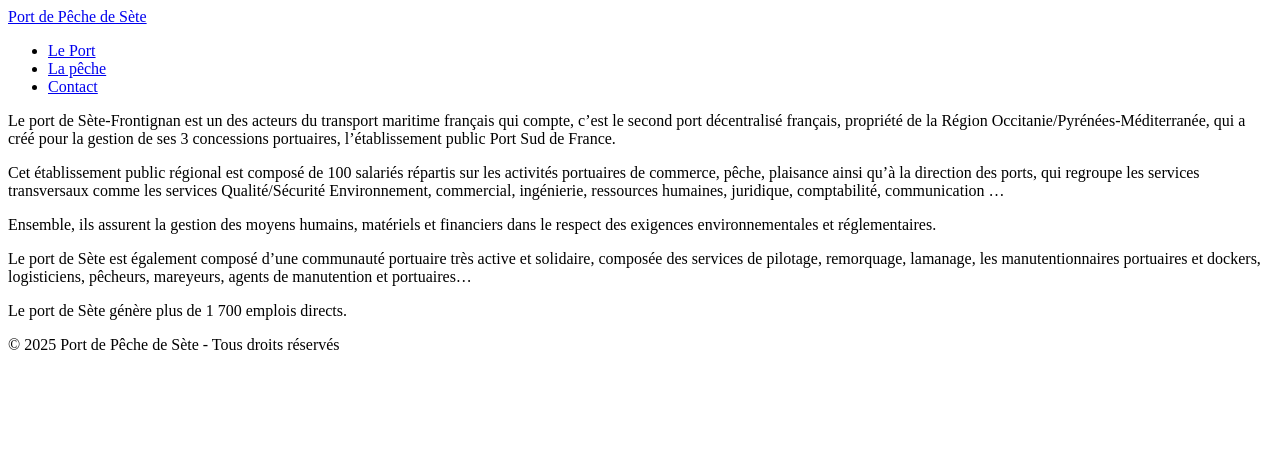
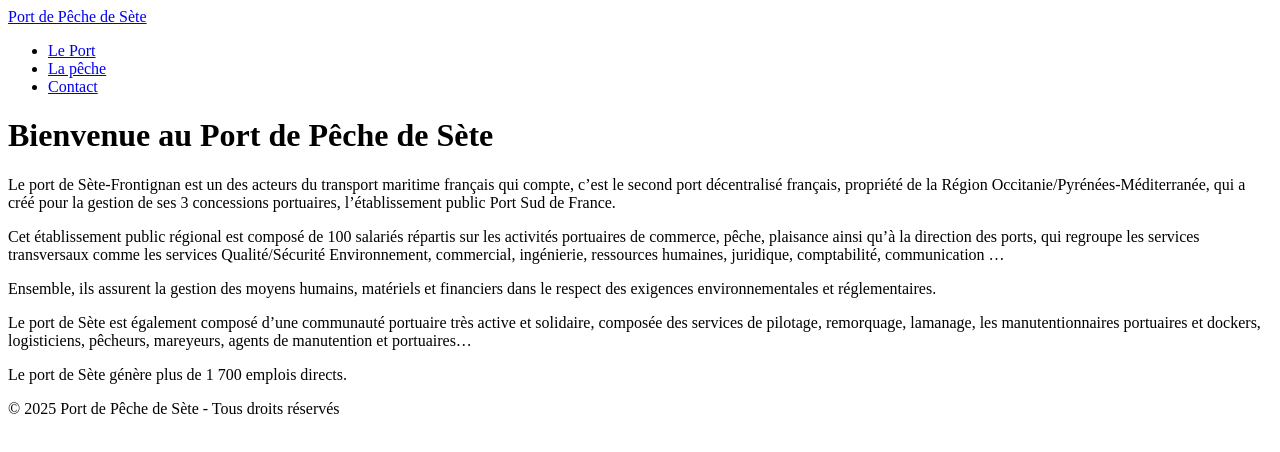
Before and after one commit to Ecoutemoi/depotPeltierBloc2, a plain HTML site: page index.html in a window 1280 px wide. Drawn offline with Linux system fonts and the light colour scheme.

Commit message:
Update index.html

```diff
--- a/index.html
+++ b/index.html
@@ -28,6 +28,7 @@
 
     <!-- Contenu principal -->
     <main >
+      <h1>Bienvenue au Port de Pêche de Sète</h1>
       <p>
             Le port de Sète-Frontignan est un des acteurs du transport maritime français qui compte, c’est le second port décentralisé français,
             propriété de la Région Occitanie/Pyrénées-Méditerranée, qui a créé pour la gestion de ses 3 concessions portuaires, l’établissement public Port Sud de France.
```
